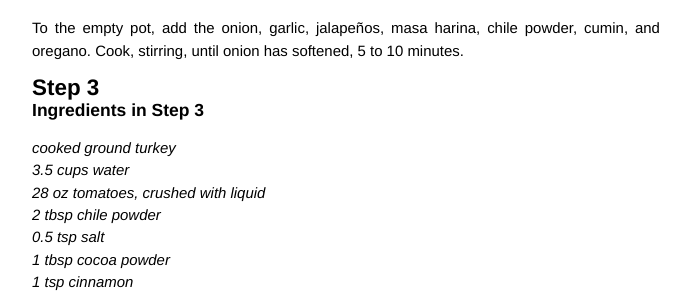
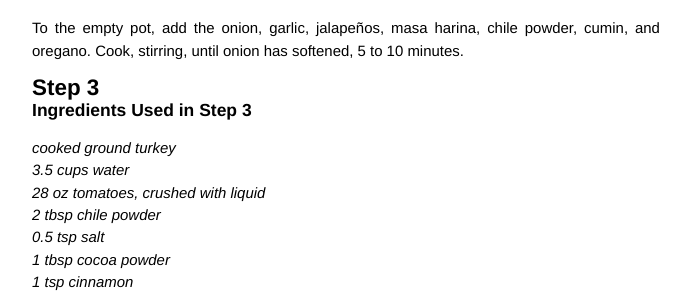
Before and after one commit to nemec/nemec.github.io, a Jekyll site: the page built from _posts/2020-02-24-turkey-chili-recipe.md, in a window 1280 px wide. Shown: the part 1690-1983 px from the top of the page, without its empty margins (294-985 px from the left). Built offline with Jekyll 4.4.1, drawn with Linux system fonts in a browser that asks for light colours; comment, search, counter and statistics services are not loaded.

Commit message:
ingredients

```diff
--- a/_posts/2020-02-24-turkey-chili-recipe.md
+++ b/_posts/2020-02-24-turkey-chili-recipe.md
@@ -61,7 +61,7 @@ To the empty pot, add the onion, garlic, jalapeños, masa harina, chile powder,
 
 ## Step 3
 
-### Ingredients in Step 3
+### Ingredients Used in Step 3
 
 *cooked ground turkey*
 *3.5 cups water*
```
